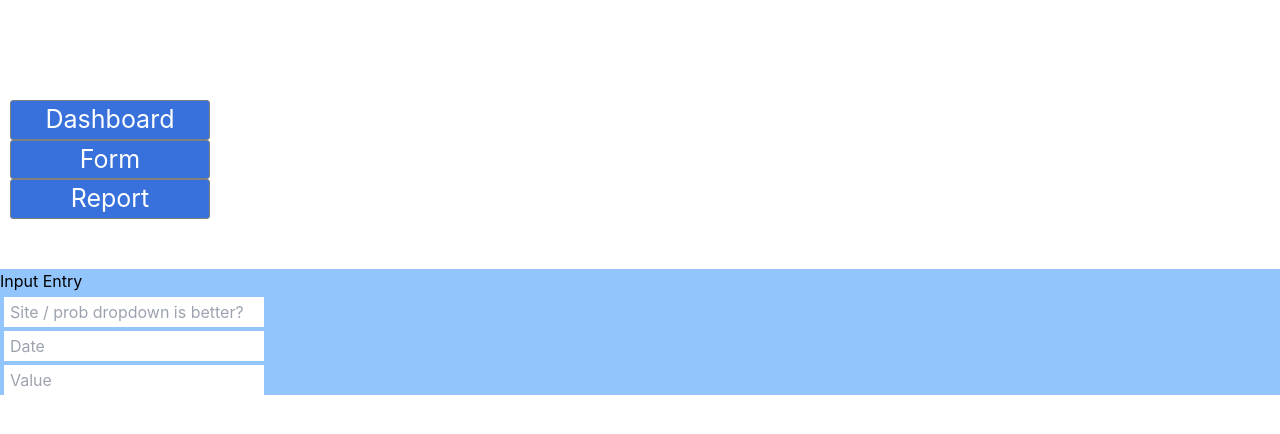
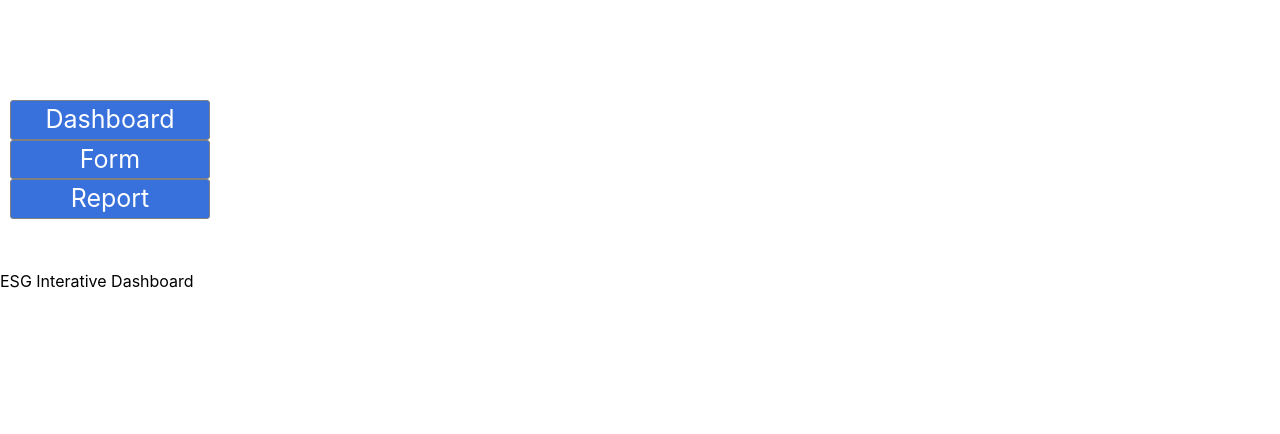
Before and after one commit to GeeksHacking/hackomania2024-ESG_Champions-ESG_Metrics_Platform, a React (Create React App) app in the folder esg_generator_app/: page /dashboard in a window 1280 px wide. Shown: the top 434 px of the page. Built offline with nearby package versions, Linux system fonts and the light colour scheme.

Commit message:
add react-chart, react-select packages

```diff
--- a/esg_generator_app/package.json
+++ b/esg_generator_app/package.json
@@ -7,9 +7,11 @@
     "@testing-library/react": "^13.4.0",
     "@testing-library/user-event": "^13.5.0",
     "react": "^18.2.0",
+    "react-chartjs-2": "^5.2.0",
     "react-dom": "^18.2.0",
     "react-router-dom": "^6.22.3",
     "react-scripts": "5.0.1",
+    "react-select": "^5.8.0",
     "web-vitals": "^2.1.4"
   },
   "scripts": {
--- a/esg_generator_app/src/components/dashboard.jsx
+++ b/esg_generator_app/src/components/dashboard.jsx
@@ -1,17 +1,16 @@
 import React, { useState } from 'react';
-
+import { Chart as ChartJS, ArcElement, Tooltip, Legend,
+  CategoryScale, LinearScale, PointElement, LineElement, Title,
+  BarElement
+ } from 'chart.js';
+import { Pie, Line, Bar } from 'react-chartjs-2';
+import Select from 'react-select';
 
 const Dashboard = () => {
     // first visualisation
 
     return(
-        <div className="bg-blue-300">
-      Input Entry
-      {/* Pass handleClick, not the result of calling handleClick */}
-      <input placeholder="Site / prob dropdown is better?" />
-      <input placeholder="Date" />
-      <input placeholder="Value" />
-    </div>
+      <h1>ESG Interative Dashboard</h1>
     )
 }
 
```
Also changed, not shown: 1 other file (tests, documents, lock files or other folders).
